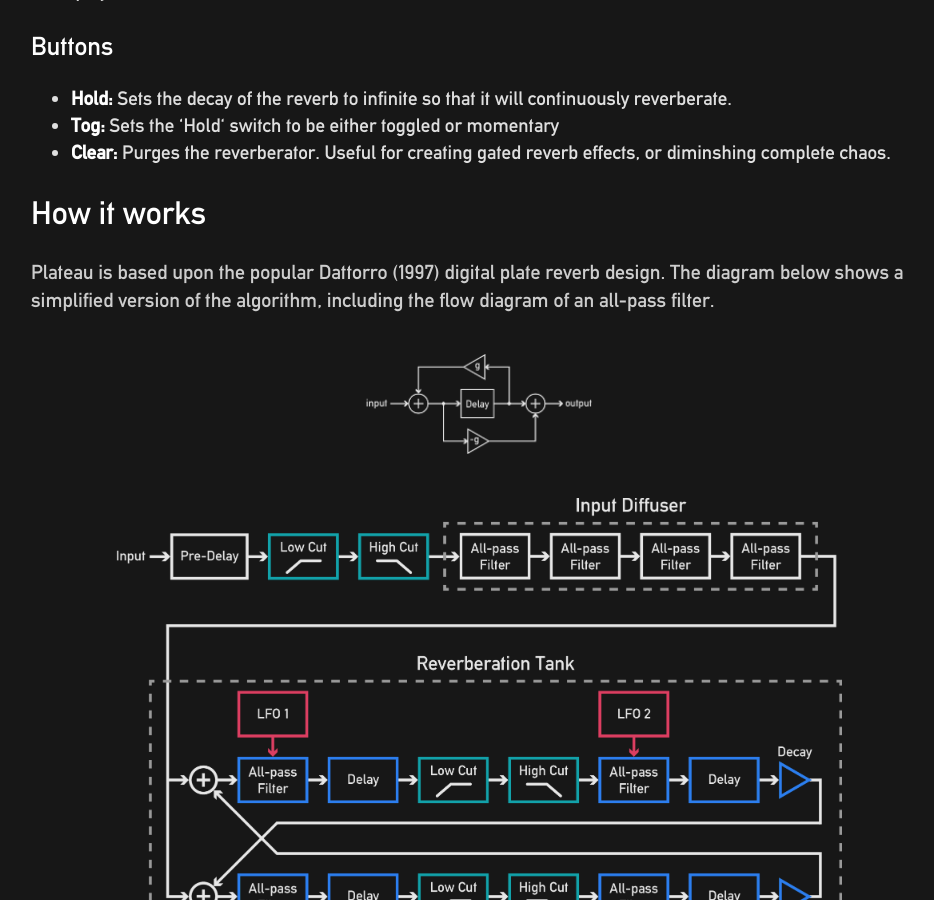
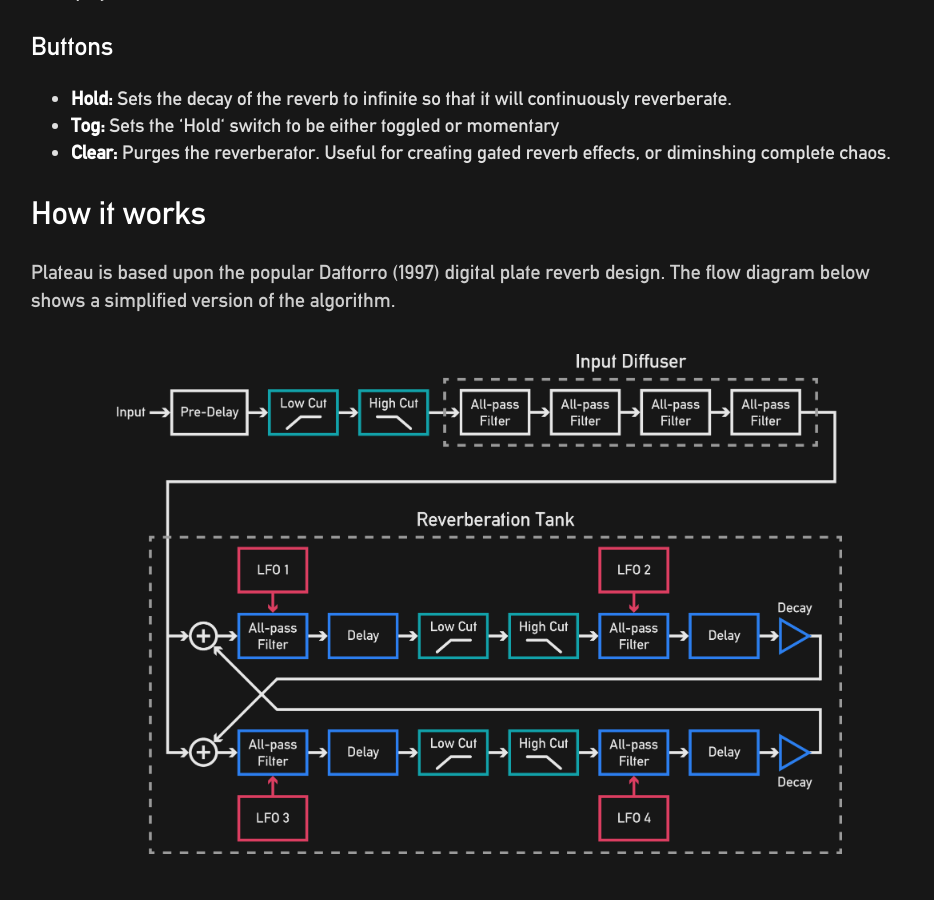
Before and after one commit to ValleyAudio/ValleyAudio.github.io, a Jekyll site: the page built from rack/plateau/plateau.html, in a window 1280 px wide and 900 px high, scrolled down 1685 px. Shown: the whole window, without its empty margins (161-1095 px from the left). Built offline with Jekyll 4.4.1, drawn with Linux system fonts in a browser that asks for light colours.

Commit message:
Removed allpass filter diagram

```diff
--- a/rack/plateau/plateau.html
+++ b/rack/plateau/plateau.html
@@ -39,11 +39,8 @@
     </ul>
     <h2 id="howItWorks">How it works</h2>
     <p>
-        Plateau is based upon the popular Dattorro (1997) digital plate reverb design. The diagram below shows a simplified version of the algorithm, including the flow diagram of an all-pass filter.
+        Plateau is based upon the popular Dattorro (1997) digital plate reverb design. The flow diagram below shows a simplified version of the algorithm.
     </p>
-    <center>
-        <img src="images/allPassFilter.png" alt="All-pass filter" style="max-width:100%; max-height:100px; margin-top:20px; margin-bottom:20px;">
-    </center>
     <center>
         <img src="images/dattorro.png" alt="Dattorro Reverberator" style="max-width:100%; max-height:500px; margin-top:20px; margin-bottom:20px;">
     </center>
```
